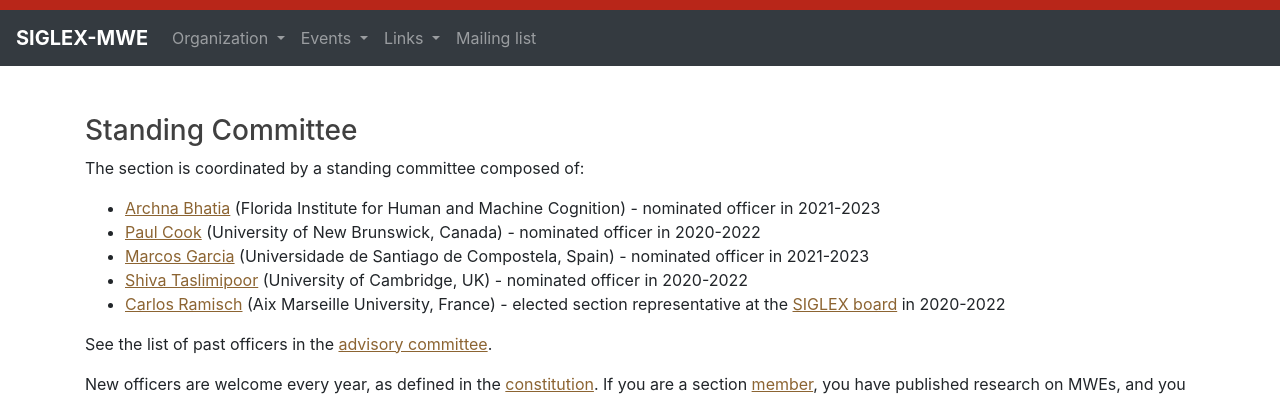
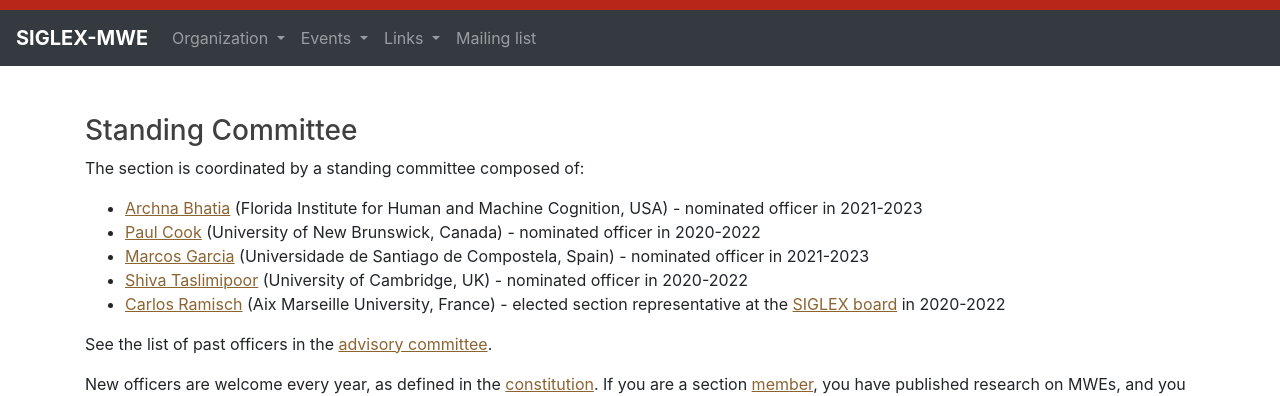
Before and after one commit to multiword/multiword.github.io, a Jekyll site: the page built from organization/standingcommittee.md, in a window 1280 px wide. Shown: the top 396 px of the page. Built offline with Jekyll 4.4.1, drawn with Linux system fonts in a browser that asks for light colours.

Commit message:
Add country

```diff
--- a/organization/standingcommittee.md
+++ b/organization/standingcommittee.md
@@ -7,7 +7,7 @@ layout: default
 
 The section is coordinated by a standing committee composed of:
 
-- [Archna Bhatia](https://www.ihmc.us/groups/abhatia/) (Florida Institute for Human and Machine Cognition) - nominated officer in 2021-2023
+- [Archna Bhatia](https://www.ihmc.us/groups/abhatia/) (Florida Institute for Human and Machine Cognition, USA) - nominated officer in 2021-2023
 - [Paul Cook](http://cs.unb.ca/~ccook1/) (University of New Brunswick, Canada) - nominated officer in 2020-2022
 - [Marcos Garcia](https://citius.usc.es/equipo/investigadores-postdoutorais/marcos-garcia-gonzalez?language=en) (Universidade de Santiago de Compostela, Spain) - nominated officer in 2021-2023
 - [Shiva Taslimipoor](https://shivaat.github.io/) (University of Cambridge, UK) - nominated officer in 2020-2022
```
